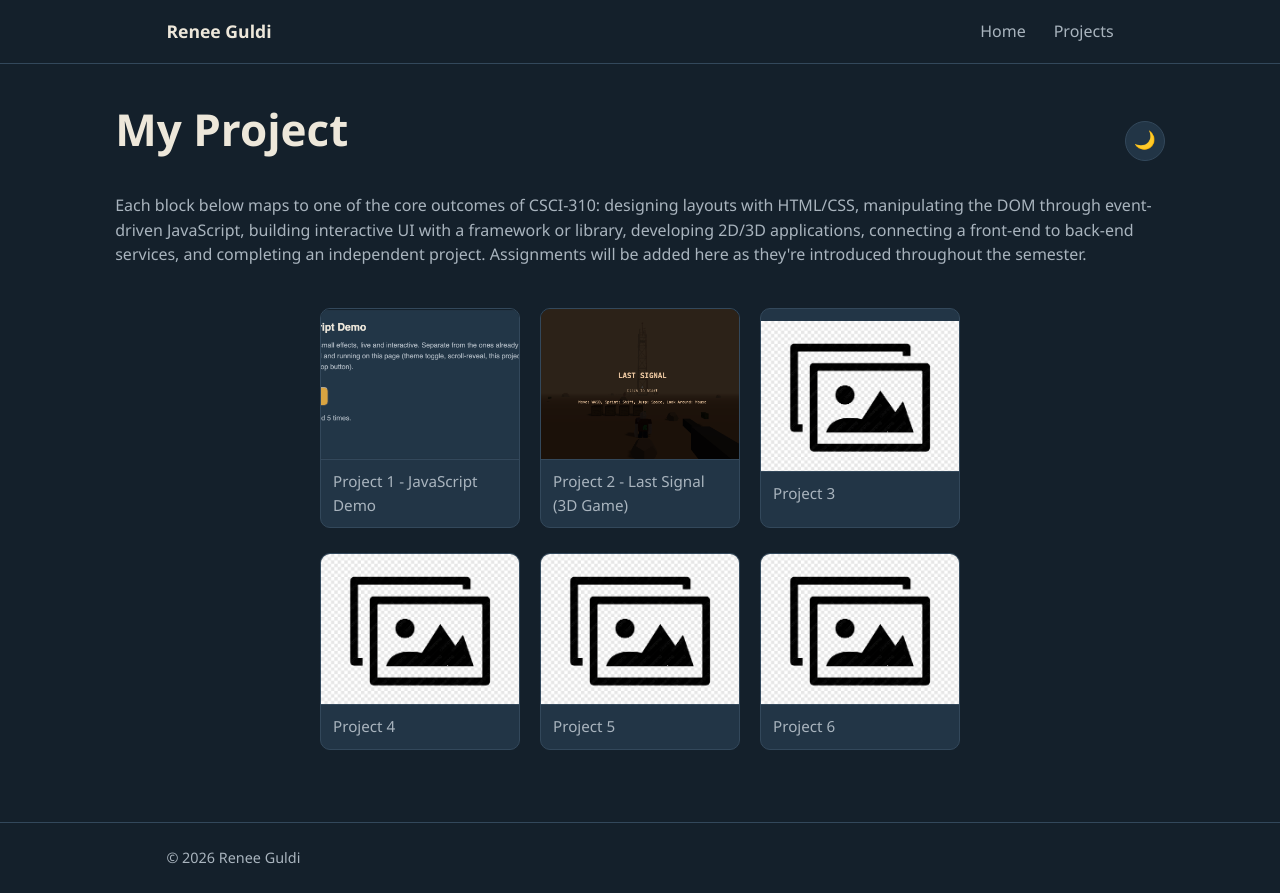
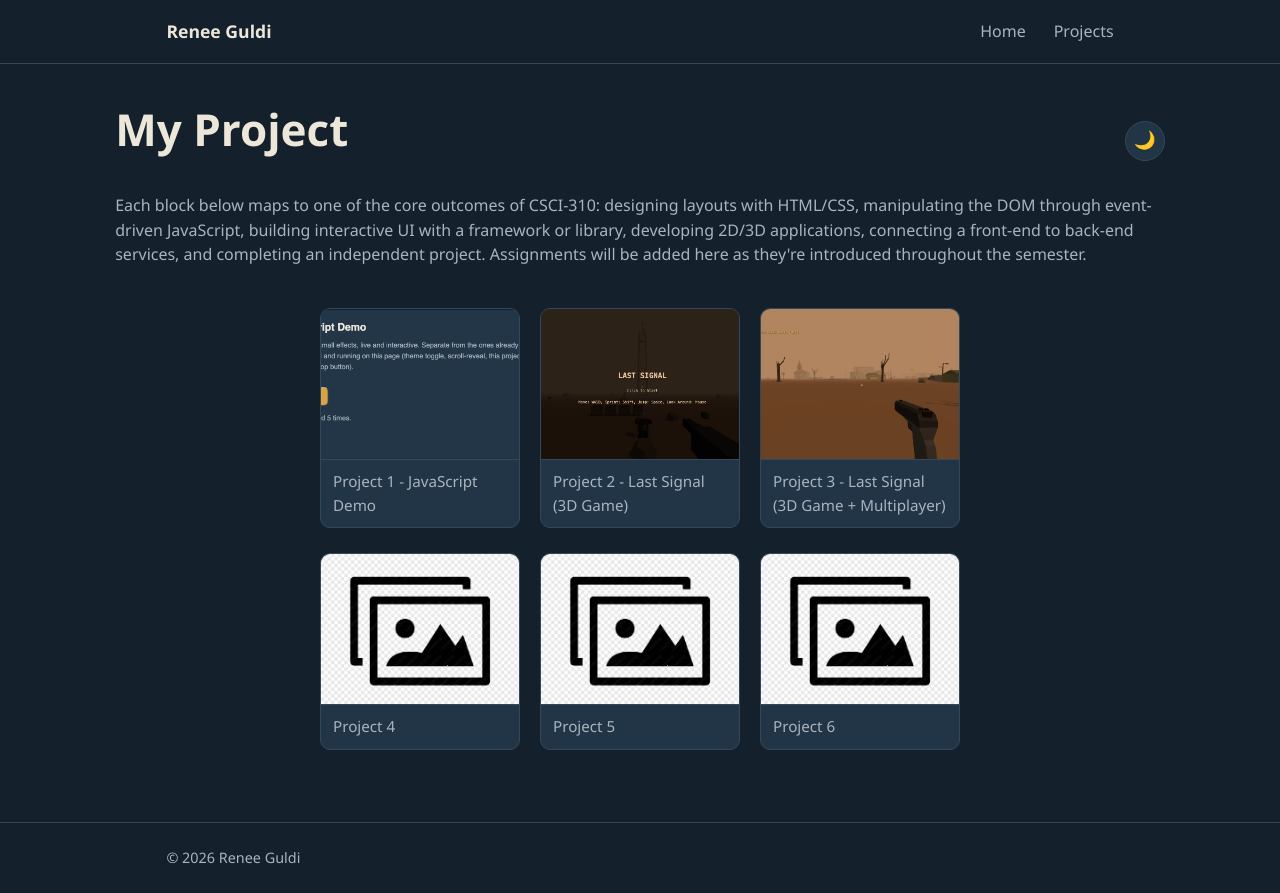
Before and after one commit to ReneeGuldi/CSCI310-Website, a plain HTML site: page project.html in a window 1280 px wide. Drawn offline with Linux system fonts and the light colour scheme.

Commit message:
Added Project 3: Revamped 'Last Signal' game including multiplayer functionality link from render.com

```diff
--- a/project.html
+++ b/project.html
@@ -50,12 +50,12 @@
         </a>
 
         <!-- Project 3-->
-        <button class="project-card" data-title="Project 3" data-desc="Future project description">
+        <a class="project-card" href="https://last-signal-multiplayer.onrender.com/">
             <div class="project-image">
-                <img src="images/placeholder.jpg" alt="Screenshot of Project 3">
+                <img src="images/last-signal-mltiplr.png" alt="Screenshot of Last Signal  Project 3">
             </div>
-            <p class="project-label">Project 3</p>
-        </button>
+            <p class="project-label">Project 3 - Last Signal (3D Game + Multiplayer)</p>
+        </a>
 
         <!-- Project 4-->
         <button class="project-card" data-title="Project 4" data-desc="Future project description">
```
Also changed, not shown: images/last-signal-mltiplr.png (added).
